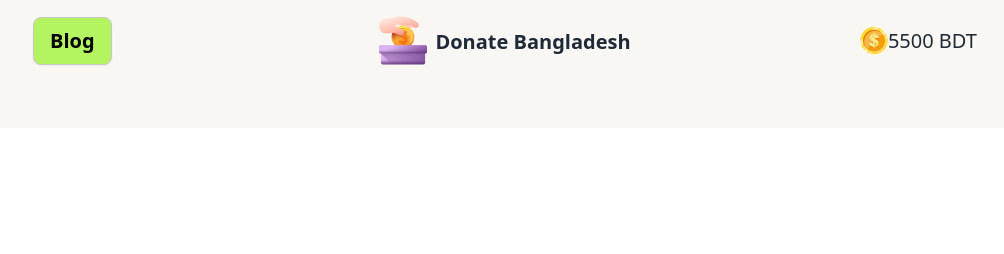
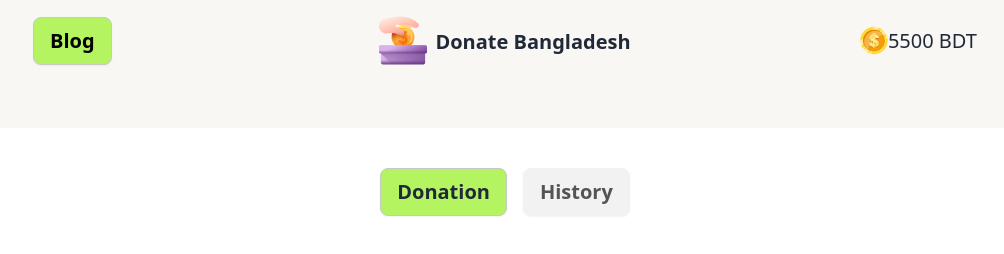
Before and after one commit to SajidMahmud077/ph-assaignment-5, a plain HTML site: page index.html in a window 1280 px wide. Shown: the whole page, without its empty margins (135-1139 px from the left). Drawn offline with nearby package versions, Linux system fonts and the light colour scheme.

Commit message:
donate and history button section added

```diff
--- a/index.html
+++ b/index.html
@@ -53,8 +53,15 @@
       </div>
     </nav>
   </header>
+  <main>
+    <!-- donate and history button section -->
+    <section>
+      <div class="flex justify-center gap-8 lg:gap-4 mt-10">
+        <button class="btn btn-active bg-[#B4F461] text-xl">Donation</button>
+        <button class="btn  text-xl text-[#111111B3]">History</button>
+      </div>
+    </section>
 
-  <main>
 
   </main>
   <footer ></footer>
```
